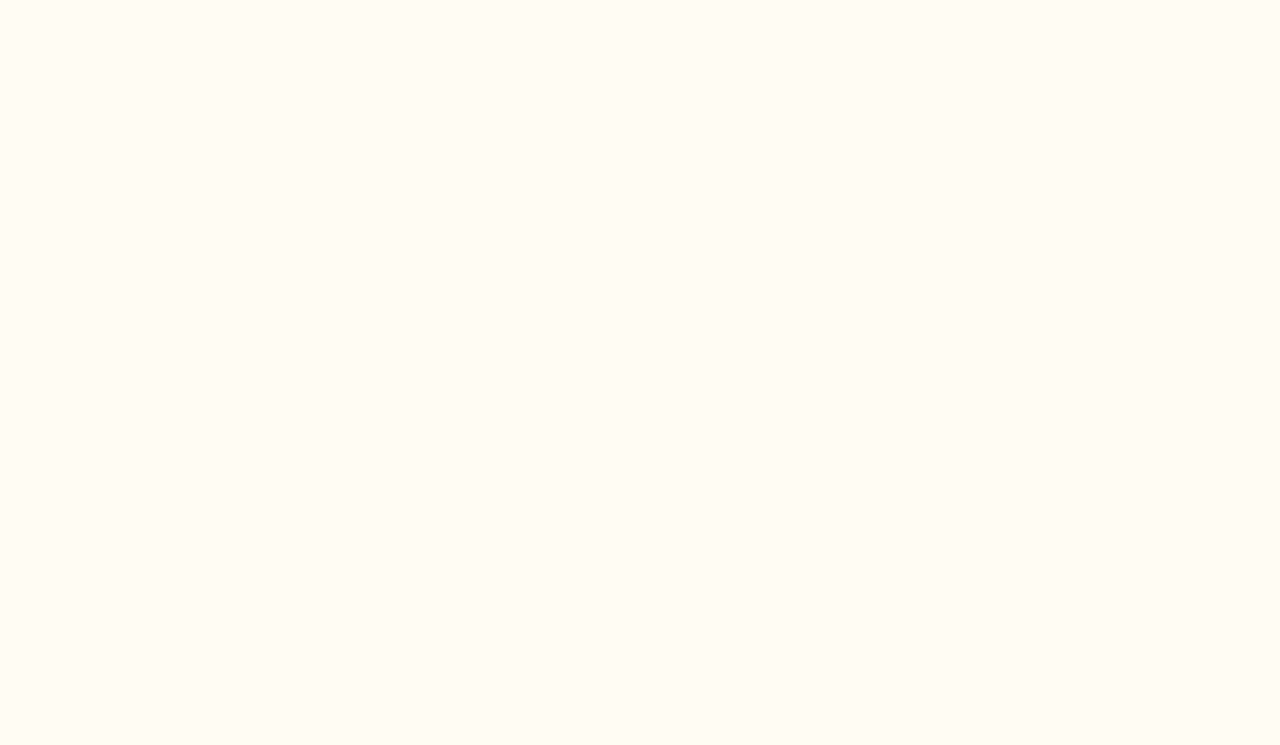
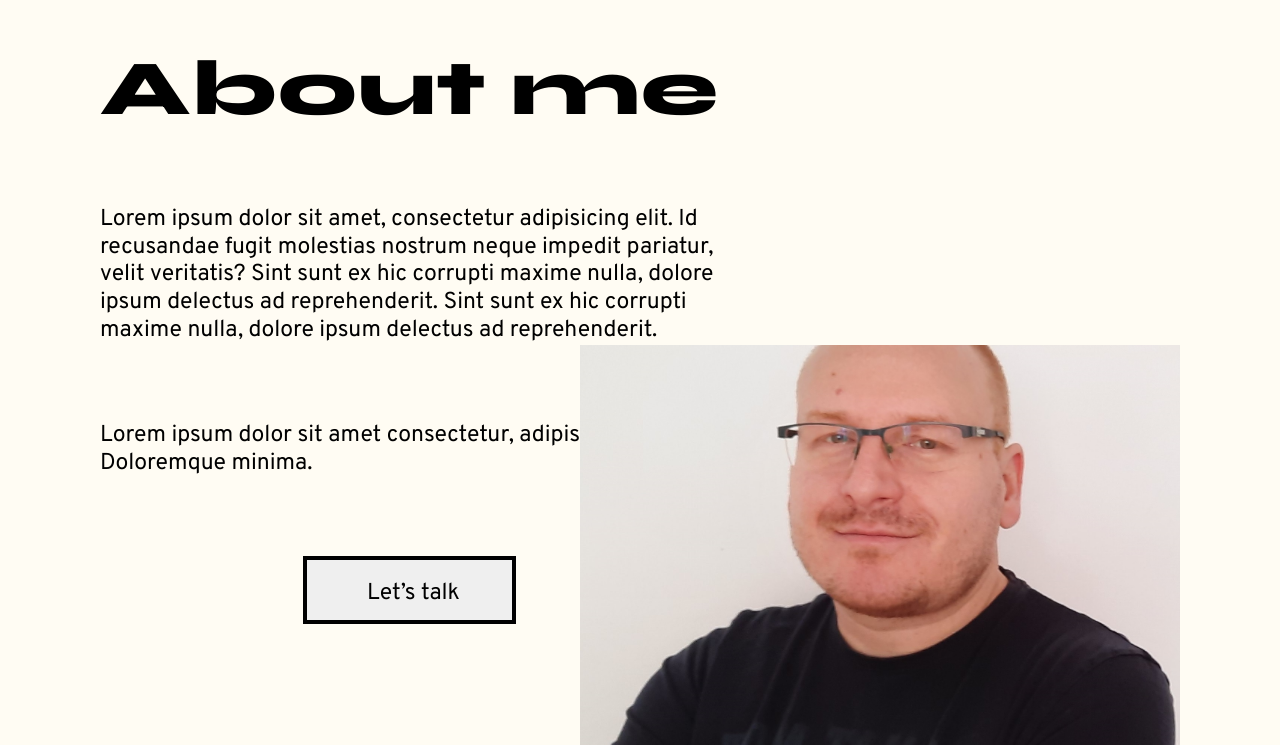
Before and after one commit to GaborHozleiter/portfolio, an Angular app: page / in a window 1280 px wide. Shown: the part 947-1692 px from the top of the page. Before the commit the page ends 800 px from the top, so only its background shows below. Built offline with nearby package versions, Linux system fonts and the light colour scheme.

Commit message:
added about-me section

```diff
--- /dev/null
+++ b/src/app/about-me/about-me.component.html
@@ -0,0 +1,21 @@
+<div class="about-me-cont" id="about-me">
+    <div class="about-me-text-cont">
+        <div>
+            <span class="about-me-title">About me</span>
+        </div>
+        <div>
+            <span class="about-me-description">Lorem ipsum dolor sit amet, consectetur adipisicing elit. Id recusandae fugit molestias nostrum neque impedit pariatur,
+                 velit veritatis? Sint sunt ex hic corrupti maxime nulla, dolore ipsum delectus ad reprehenderit.
+                 Sint sunt ex hic corrupti maxime nulla, dolore ipsum delectus ad reprehenderit.</span>
+        </div>
+        <div>
+            <span class="about-me-description">Lorem ipsum dolor sit amet consectetur, adipisicing elit. Doloremque minima.</span>
+        </div>
+        <div>
+            <button class="contact-button"><span class="button-text">Let’s talk</span></button>
+        </div>
+    </div>
+    <div class="about-me-image-cont">
+        <img class="profil-img" src="../../assets/img/gabor.jpg">
+    </div>
+</div>
--- /dev/null
+++ b/src/app/about-me/about-me.component.scss
@@ -0,0 +1,70 @@
+.about-me-cont {
+    height: 100vh;
+    position: relative;
+}
+
+.about-me-text-cont {
+    width: 619px;
+    height: 600px;
+    position: absolute;
+    top: 0px;
+    left: 100px;
+    gap: 52px;
+    margin-top: 92px;
+    display: flex;
+    justify-content: space-around;
+    align-items: center;
+    flex-direction: column;
+}
+
+.about-me-title {
+    font-family: 'Syne';
+    font-size: 78px;
+    font-weight: 800;
+    line-height: 78px;
+    letter-spacing: 0.01em;
+    text-align: center;
+    white-space: nowrap;
+}
+
+.about-me-description {
+    font-family: 'Overpass';
+    font-size: 23px;
+    font-weight: 400;
+    line-height: 27.6px;
+    text-align: left;
+}
+
+.contact-button {
+    width: 213px;
+    height: 68px;
+    padding: 20px 60px 20px 60px;
+    gap: 10px;
+    border: 4px solid #000000;
+    cursor: pointer;
+    &:hover {
+        transform: scaleX(1.2);
+        border: 6px solid #000000;
+        .button-text {
+            font-weight: 700;
+        }
+    }
+}
+
+.button-text {
+    font-family: 'Overpass';
+    font-size: 23px;
+    font-weight: 400;
+    line-height: 27.6px;
+    text-align: left;
+    white-space: nowrap;
+}
+
+.profil-img {
+    width: 600px;
+    height: 400px;
+    object-fit: cover;
+    position: absolute;
+    bottom: 0;
+    right: 100px;
+}
--- a/src/app/app.component.html
+++ b/src/app/app.component.html
@@ -1,4 +1,4 @@
 <app-navbar></app-navbar>
 <app-landing-page></app-landing-page>
-
+<app-about-me></app-about-me>
 <router-outlet />
--- a/src/app/app.component.ts
+++ b/src/app/app.component.ts
@@ -2,11 +2,12 @@ import { Component } from '@angular/core';
 import { RouterOutlet } from '@angular/router';
 import { NavbarComponent } from './navbar/navbar.component';
 import { LandingPageComponent } from './landing-page/landing-page.component';
+import { AboutMeComponent } from './about-me/about-me.component';
 
 @Component({
   selector: 'app-root',
   standalone: true,
-  imports: [RouterOutlet, NavbarComponent, LandingPageComponent],
+  imports: [RouterOutlet, NavbarComponent, LandingPageComponent, AboutMeComponent],
   templateUrl: './app.component.html',
   styleUrl: './app.component.scss'
 })
--- a/src/app/landing-page/landing-page.component.scss
+++ b/src/app/landing-page/landing-page.component.scss
@@ -2,9 +2,6 @@
     width: 100vw;
     max-width: 100%;
     height: 100vh;
-    position: absolute;
-    top: 0;
-    left: 0;
 }
 
 .intro-cont {
--- a/src/app/landing-page/landing-page.component.ts
+++ b/src/app/landing-page/landing-page.component.ts
@@ -23,7 +23,7 @@ export class LandingPageComponent implements OnInit {
 
     xy(){
       setInterval(() => {
-        if(this.arrowNumber < 6){
+        if(this.arrowNumber < 5){
           this.arrowNumber ++;
         }else{
           this.arrowNumber = 0;
--- a/src/app/navbar/navbar.component.html
+++ b/src/app/navbar/navbar.component.html
@@ -13,7 +13,8 @@
 </nav>
 <div class="opened-menu" [ngClass]="{'d-flex' : openedMenu}">
     <div class="animation-cont">
-        <span class="menu-item"  >About me</span>
+        <a href="#about-me"><span class="menu-item"  >About me</span></a>
+
     </div>
     <div class="animation-cont">
         <span class="menu-item">My Skills</span>
```
Also changed, not shown: src/app/about-me/about-me.component.ts (added, +12 -0 lines), src/assets/img/gabor.jpg (added), 1 other file (tests, documents, lock files or other folders).
